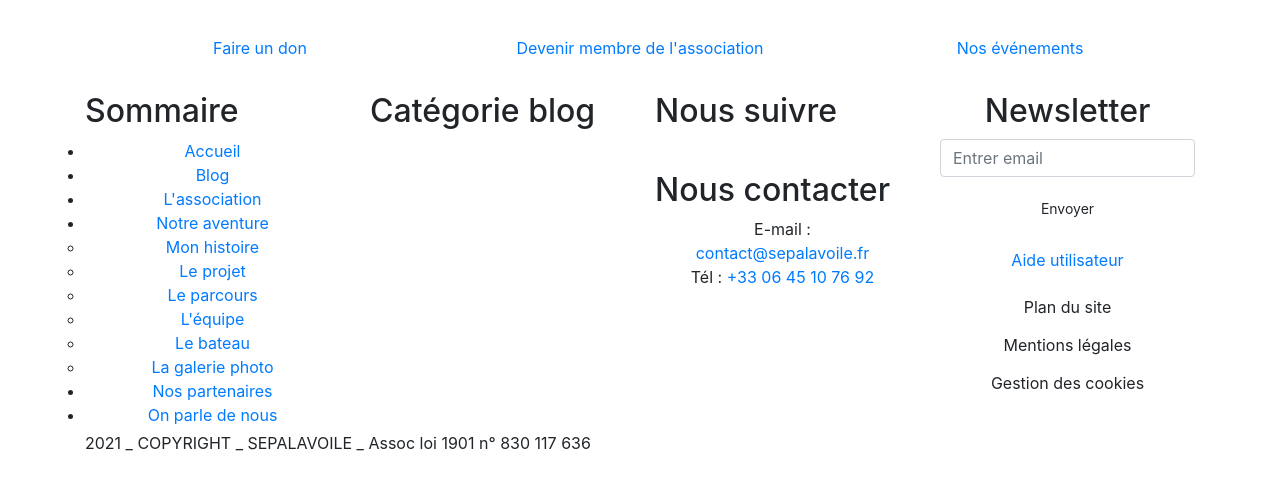
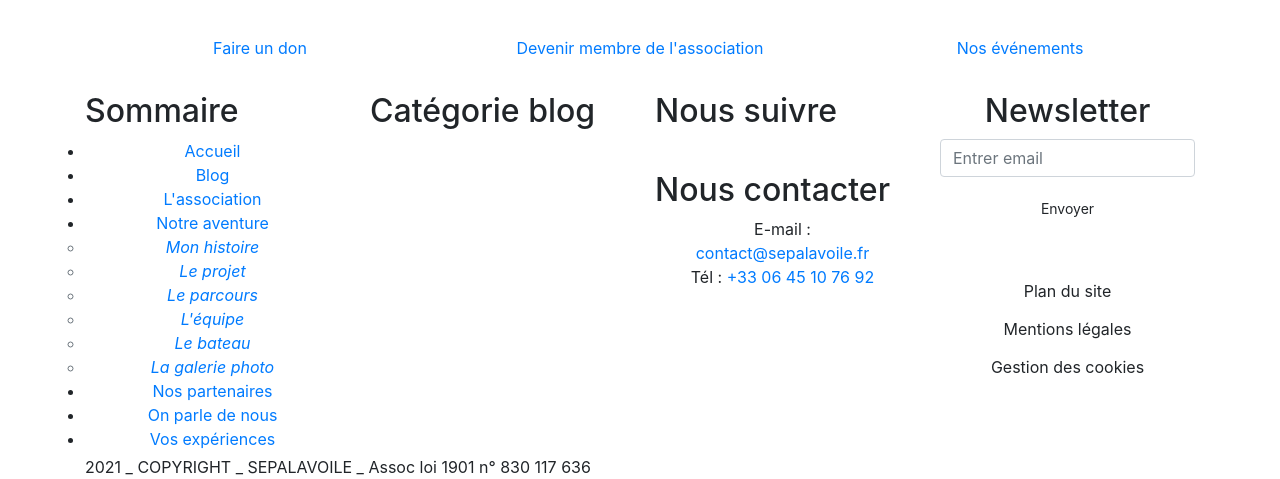
Before and after one commit to Patatouix/sepalavoile, a Symfony app: template templates/carousel.html.twig in a window 1280 px wide. Shown: the part 328-807 px from the top of the page. Before the commit the page ends 779 px from the top, so only its background shows below. Run offline with Twig, Linux system fonts and the light colour scheme; the template is opened without the code that fills it, so the values that code supplies are empty; some libraries are stand-ins or nearby versions.

Commit message:
Modification footer mise à jour des liens, plan du site

```diff
--- a/assets/styles/footer.css
+++ b/assets/styles/footer.css
@@ -61,7 +61,7 @@ FOOTER gris
     font-family: 'Open Sans', sans-serif;
     text-decoration: none;
     color: rgb(255, 255, 255);
-    font-size: .8em;
+    font-size: .85em;
 }
 
 .footer-gris a:hover {
@@ -73,7 +73,7 @@ FOOTER gris
 }
 
 .sousmenusommaire {
-    font-size: 0.8em;
+    font-size: 1em;
     font-weight: 100;
 }
 
--- a/templates/_include/footer.html.twig
+++ b/templates/_include/footer.html.twig
@@ -8,15 +8,15 @@
                     <h2>Pour partager et nous soutenir</h2>
                 </div>
                 <div class="row mb-3 mt-5">
-                    <div class="col-12 col-md-4 col-lg-4 text-center sousmenufooterorange"><a
-                            href="https://www.helloasso.com/associations/sep-a-la-voile/collectes/sep-a-la-voile"
-                            target="_blank">Faire un don</a></div>
-                    <div class="col-12 col-md-4 col-lg-4 text-center sousmenufooterorange"><a
-                            href="https://www.helloasso.com/associations/sep-a-la-voile/collectes/sep-a-la-voile" target="_blank">Devenir membre de l'association</a></div>
-                    {# <div class="col-12 col-md-3 col-lg-3 text-center sousmenufooterorange"><a
-                            href="RESERVER UN BAPTEME">Réserver un baptême</a></div> #}
-                    <div class="col-12 col-md-4 col-lg-4 text-center sousmenufooterorange"><a
-                            href="NOS EVENEMENTS">Nos événements</a></div>
+                    <div class="col-12 col-md-4 col-lg-4 text-center sousmenufooterorange">
+                        <a href="{{ path('produit_index', {produitTypes: constant('App\\Entity\\ProduitType::PRODUIT_TYPE_DONATION_SLUG')}) }}">Faire un don</a>
+                    </div>
+                    <div class="col-12 col-md-4 col-lg-4 text-center sousmenufooterorange">
+                        <a href="{{ path('produit_index', {produitTypes: constant('App\\Entity\\ProduitType::PRODUIT_TYPE_ADHESION_SLUG')}) }}">Devenir membre de l'association</a>
+                    </div>
+                    <div class="col-12 col-md-4 col-lg-4 text-center sousmenufooterorange">
+                        <a href="{{ path('produit_index', {produitTypes: constant('App\\Entity\\ProduitType::PRODUIT_TYPE_EVENT_SLUG')}) }}">Nos événements</a>
+                    </div>
                 </div>
             </div>
         </div>
@@ -32,7 +32,7 @@
                                 <li><a href="{{ path('blog') }}">Blog</a></li>
                                 <li><a href="{{ path('association') }}">L'association</a></li>
                                 <li><a href="#">Notre aventure</a>
-                                    <ul class="sousmenusommaire list-group">
+                                    <ul class="sousmenusommaire list-group text-muted font-italic">
                                         <li><a href="{{ path('monhistoire') }}">Mon histoire</a></li>
                                         <li><a href="{{ path('leprojet') }}">Le projet</a></li>
                                         <li><a href="{{ path('leparcours') }}">Le parcours</a></li>
@@ -43,6 +43,7 @@
                                 </li>
                                 <li><a href="{{ path('nospartenaires') }}">Nos partenaires</a></li>
                                 <li><a href="{{ path('onparledenous') }}">On parle de nous</a></li>
+                                <li><a href="vosexperiences">Vos expériences</a></li>
                             </ul>
                         </div>
                     </div>
@@ -155,13 +156,13 @@
                             <button type="submit" class="btn btn-sm btn-style">Envoyer</button>
                         </form>
                         <!-- Aide utilisateur -->
-                        <div class="mt-4">
+                        {# <div class="mt-4">
                                 <a href="DOCUMENT AIDE UTILISATEUR" download="aide_utilisateur.pdf">
-                                <p class="link-download">Aide utilisateur</p>
+                                <p class="link-download btn">Aide utilisateur</p>
                                 </a>
-                        </div>
+                        </div> #}
                         <!-- Plan du site -->
-                        <div>
+                        <div class="mt-5">
                             <!-- Bouton -->
                             <button type="button" class="btn btn-mentions-cookies-plandusite" data-toggle="modal"
                                 data-target="#plandusite">Plan du site</button>
@@ -179,64 +180,75 @@
                                         <div class="modal-body">
                                             <h3 class="mb-5">Plan du site</h3>
                                             <div class="row modal-plan-du-site">
-                                                <div class="col text-center">
-                                                    <a href="ACCUEIL">
-                                                        <h6 class="py-2">Accueil</h6>
+                                                <div class="col text-center p-1">
+                                                    <a href="{{ path('home_page') }}">
+                                                        <h6 class="py-1">Accueil</h6>
                                                     </a>
                                                 </div>
-                                                <div class="col text-center">
-                                                    <a href="BLOG">
-                                                        <h6 class="py-2">Blog</h6>
+                                                <div class="col text-center p-1">
+                                                    <a href="{{ path('blog') }}">
+                                                        <h6 class="py-1">Blog</h6>
                                                     </a>
                                                 </div>
-                                                <div class="col text-center">
-                                                    <a href="ASSOCIATION">
-                                                        <h6 class="py-2">L'association</h6>
+                                                <div class="col text-center p-1">
+                                                    <a href="{{ path('association') }}">
+                                                        <h6 class="py-1">L'association</h6>
                                                     </a>
                                                 </div>
-                                                <div class="col text-center">
+                                                <div class="col text-center p-1">
                                                     <a>
-                                                        <h6 class="py-2">Notre aventure</h6>
+                                                        <h6 class="py-1">Notre aventure</h6>
                                                     </a>
                                                     <ul class="list-group">
-                                                        <li class="my-1 py-2"><a href="MON HISTOIRE">Mon
-                                                                histoire</a></li>
-                                                        <li class="my-1 py-2"><a href="LE PROJET">Le
-                                                                projet</a></li>
-                                                        <li class="my-1 py-2"><a href="LE PARCOURS">Le
-                                                                parcours</a></li>
-                                                        <li class="my-1 py-2"><a href="L'EQUIPE">L'équipe</a>
+                                                        <li class="my-1 py-1 text-muted font-italic">
+                                                            <a href="{{ path('monhistoire') }}">Mon histoire</a>
                                                         </li>
-                                                        <li class="my-1 py-2"><a href="LE BATEAU">Le
-                                                                bateau</a></li>
+                                                        <li class="my-1 py-1 text-muted font-italic">
+                                                            <a href="{{ path('leprojet') }}">Le projet</a>
+                                                        </li>
+                                                        <li class="my-1 py-1 text-muted font-italic">
+                                                            <a href="{{ path('leparcours') }}">Le parcours</a>
+                                                        </li>
+                                                        <li class="my-1 py-1 text-muted font-italic">
+                                                            <a href="{{ path('lequipe') }}">L'équipe</a>
+                                                        </li>
+                                                        <li class="my-1 py-1 text-muted font-italic">
+                                                            <a href="{{ path('lebateau') }}">Le bateau</a>
+                                                        </li>
+                                                        <li class="my-1 py-1 text-muted font-italic">
+                                                            <a href="{{ path('galerie') }}">La galerie</a>
+                                                        </li>
                                                     </ul>
                                                 </div>
-                                                <div class="col text-center">
-                                                    <a href="NOS PARTENAIRES">
-                                                        <h6 class="py-2">Nos partenaires</h6>
+                                                <div class="col text-center p-1">
+                                                    <a href="{{ path('nospartenaires') }}">
+                                                        <h6 class="py-1">Nos partenaires</h6>
                                                     </a>
                                                 </div>
-                                                <div class="col text-center">
-                                                    <a href="ON PARLE DE NOUS">
-                                                        <h6 class="py-2">On parle de nous</h6>
+                                                <div class="col text-center p-1">
+                                                    <a href="{{ path('onparledenous') }}">
+                                                        <h6 class="py-1">On parle de nous</h6>
                                                     </a>
                                                 </div>
-                                                <div class="col text-center">
+                                                <div class="col text-center p-1">
+                                                    <a href="vosexperiences">
+                                                        <h6 class="py-1">Vos expériences</h6>
+                                                    </a>
+                                                </div>
+                                                <div class="col text-center p-1">
                                                     <a>
                                                         <h6 class="py-2">Participer</h6>
                                                     </a>
                                                     <ul class="list-group">
-                                                        <li class="my-1 py-2"><a
-                                                                href="https://www.helloasso.com/associations/sep-a-la-voile/collectes/sep-a-la-voile">Faire
-                                                                un don</a></li>
-                                                        <li class="my-1 py-2"><a
-                                                                href="https://www.photosautourdumonde.com">Acheter des
-                                                                photos</a></li>
-                                                        <li class="my-1 py-2"><a
-                                                                href="RESERVER UN BAPTEME">Réserver un
-                                                                baptême</a></li>
-                                                        <li class="my-1 py-2"><a
-                                                                href="NOS EVENEMENTS">Nos événements</a></li>
+                                                        <li class="my-1 py-1 text-muted font-italic">
+                                                            <a href="{{ path('produit_index', {produitTypes: constant('App\\Entity\\ProduitType::PRODUIT_TYPE_DONATION_SLUG')}) }}">faire un don</a>
+                                                        </li>
+                                                        <li class="my-1 py-1 text-muted font-italic">
+                                                            <a href="{{ path('produit_index', {produitTypes: constant('App\\Entity\\ProduitType::PRODUIT_TYPE_ADHESION_SLUG')}) }}">Devenir membre</a>
+                                                        </li>
+                                                        <li class="my-1 py-1 text-muted font-italic">
+                                                            <a href="">Nos événements</a>
+                                                        </li>
                                                     </ul>
                                                 </div>
                                             </div>
@@ -277,8 +289,7 @@
                                             l’économie numérique, les responsables du présent site internet
                                             www.sepalavoile.com sont :
 
-                                            <p style="color: #b51a00;"><span style="color: rgb(0, 0, 0);"><b>Editeur du
-                                                        Site : </b></span></p>
+                                            <p style="color: #b51a00;"><span style="color: rgb(0, 0, 0);"><b>Editeur du Site : </b></span></p>
                                             SEPàlavoile
                                             Numéro de SIRET : 830 117 636
                                             Responsable editorial : Alban JAILLAIS
```
